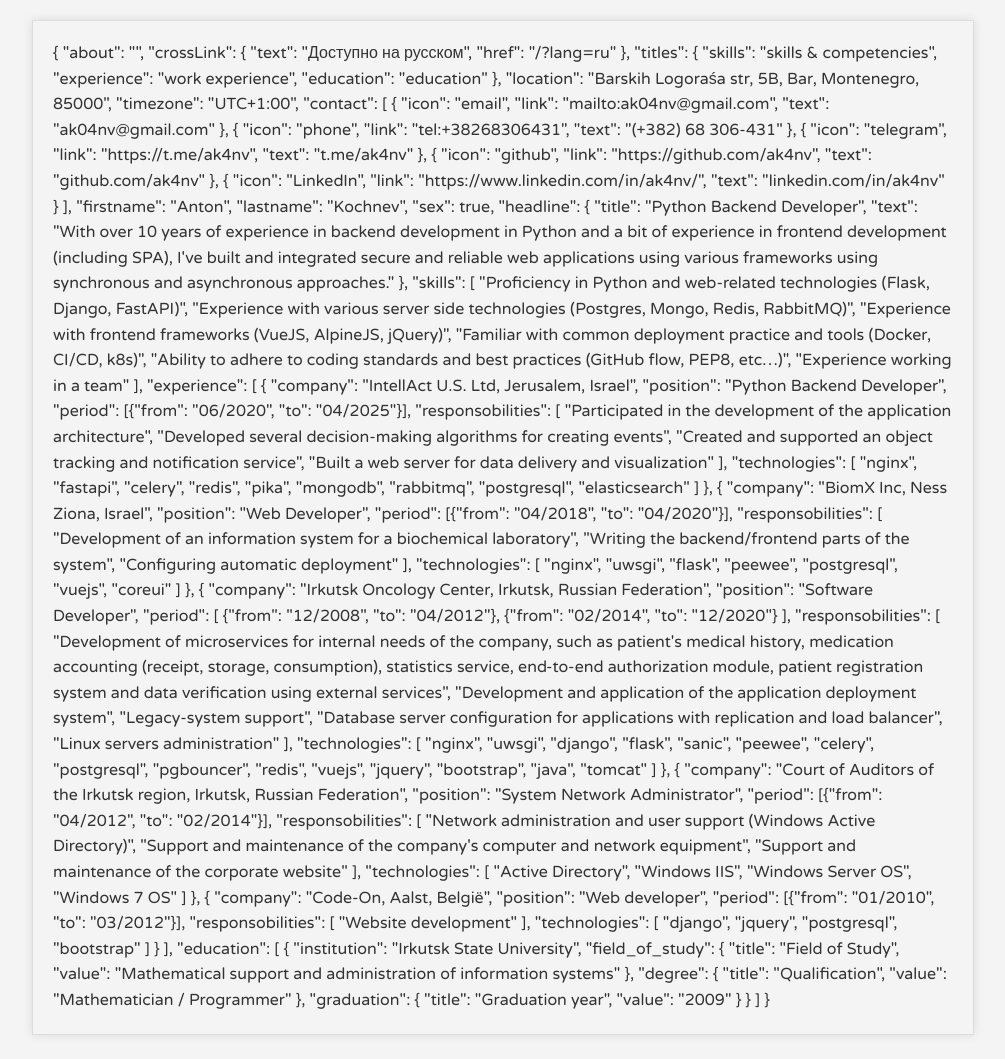
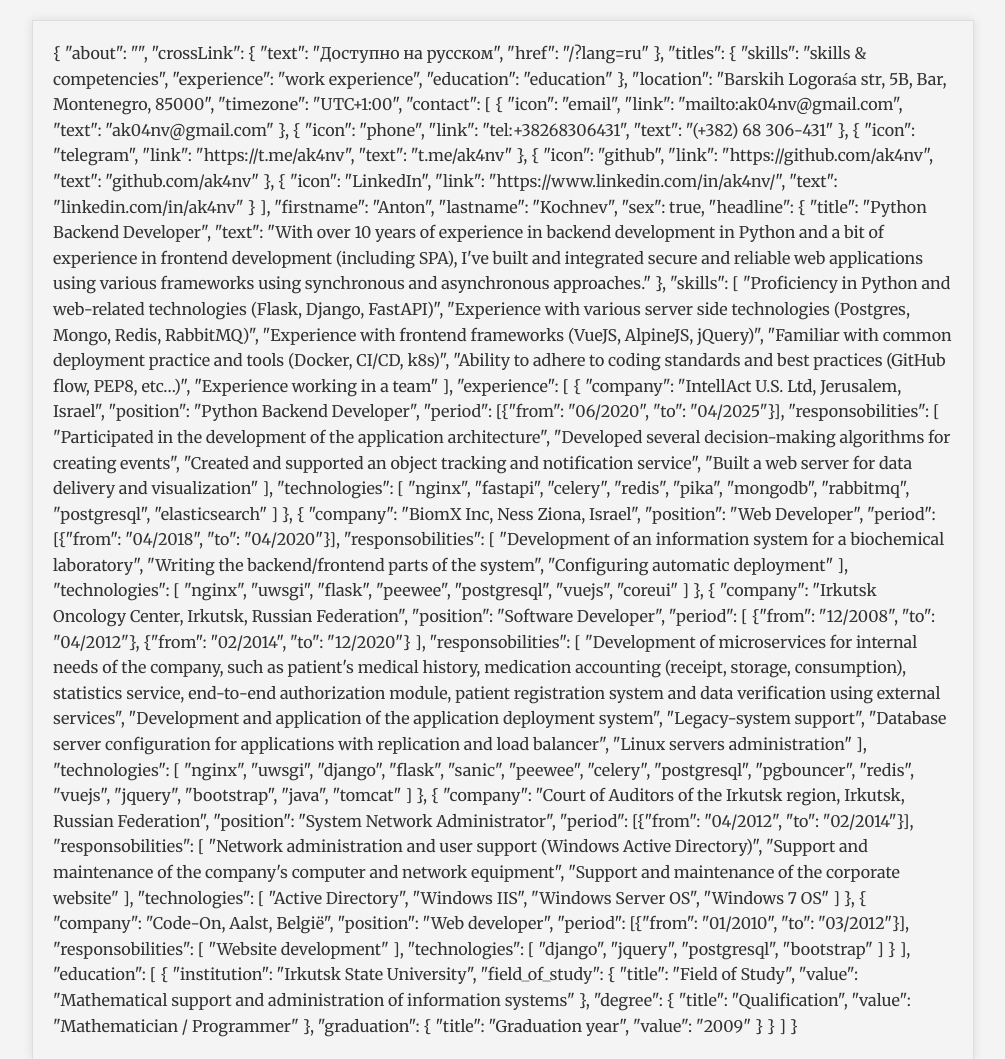
Before and after one commit to ak4nv/ak4nv.github.io, a plain HTML site: page index.html in a window 1280 px wide. Shown: the top 1059 px of the page, without its empty margins (137-1142 px from the left). Drawn offline with nearby package versions, Linux system fonts and the light colour scheme.

Commit message:
Changed fonts

```diff
--- a/style.css
+++ b/style.css
@@ -1,11 +1,10 @@
 /* Basic Resume/CV Styling */
 
-@import url('https://fonts.googleapis.com/css2?family=Varela+Round&display=swap');
+@import url('https://fonts.googleapis.com/css2?family=Merriweather+Sans:ital,wght@0,300..800;1,300..800&family=Merriweather:ital,opsz,wght@0,18..144,300..900;1,18..144,300..900&display=swap');
 
 body {
 
-  font-family: "Varela Round", sans-serif;
-  font-weight: 400;
+  font-family: "Merriweather", serif;
   font-style: normal;
 
   line-height: 1.6;
@@ -69,6 +68,7 @@ h2, h3, h4 {
   border-bottom: 2px solid #3498db;
   padding-bottom: 5px;
   margin-top: 30px;
+  font-family: "Merriweather Sans", sans-serif;
 }
 
 h4 small {
@@ -117,6 +117,7 @@ ul li {
   margin: 0 5px 5px 0;
   border-radius: 3px;
   font-size: 0.9em;
+  font-family: "Merriweather Sans", sans-serif;
 }
 
 .education .degree span,
```
Also changed, not shown: index.html (+0 -1 lines).
